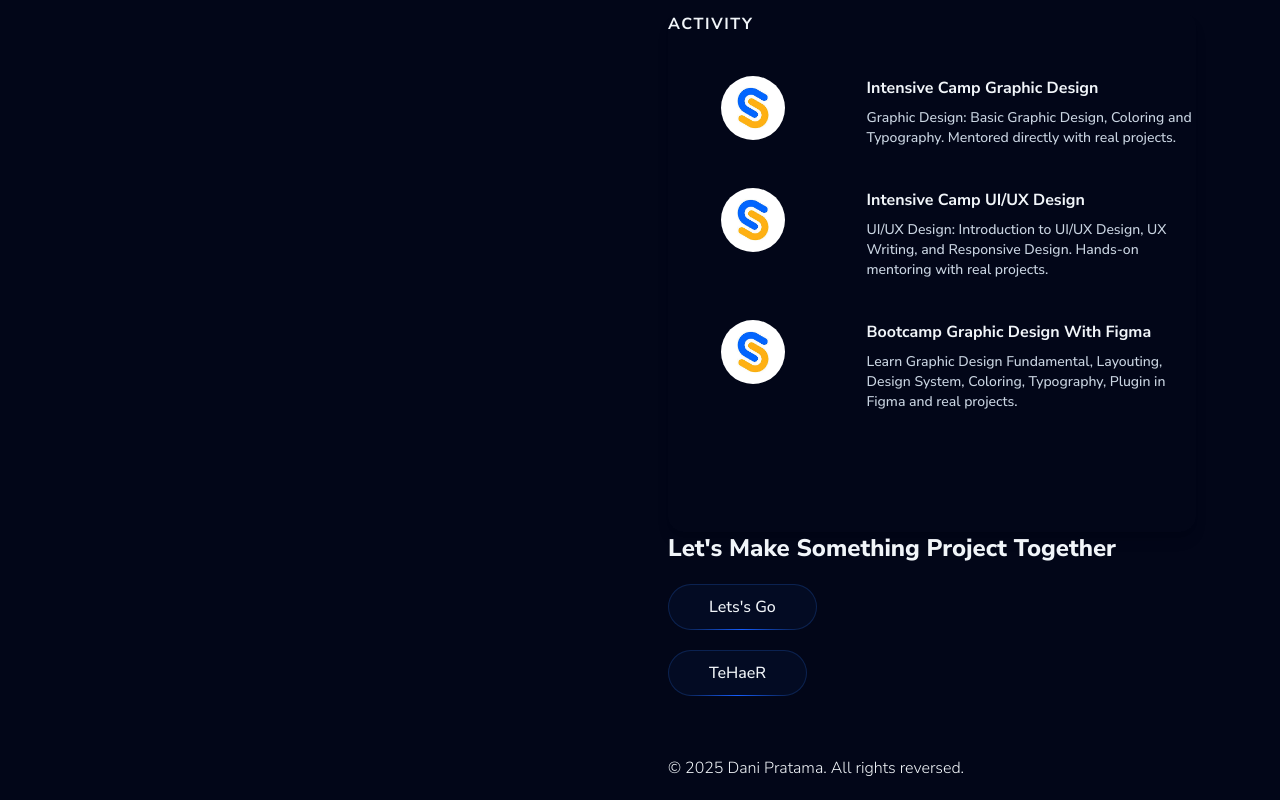
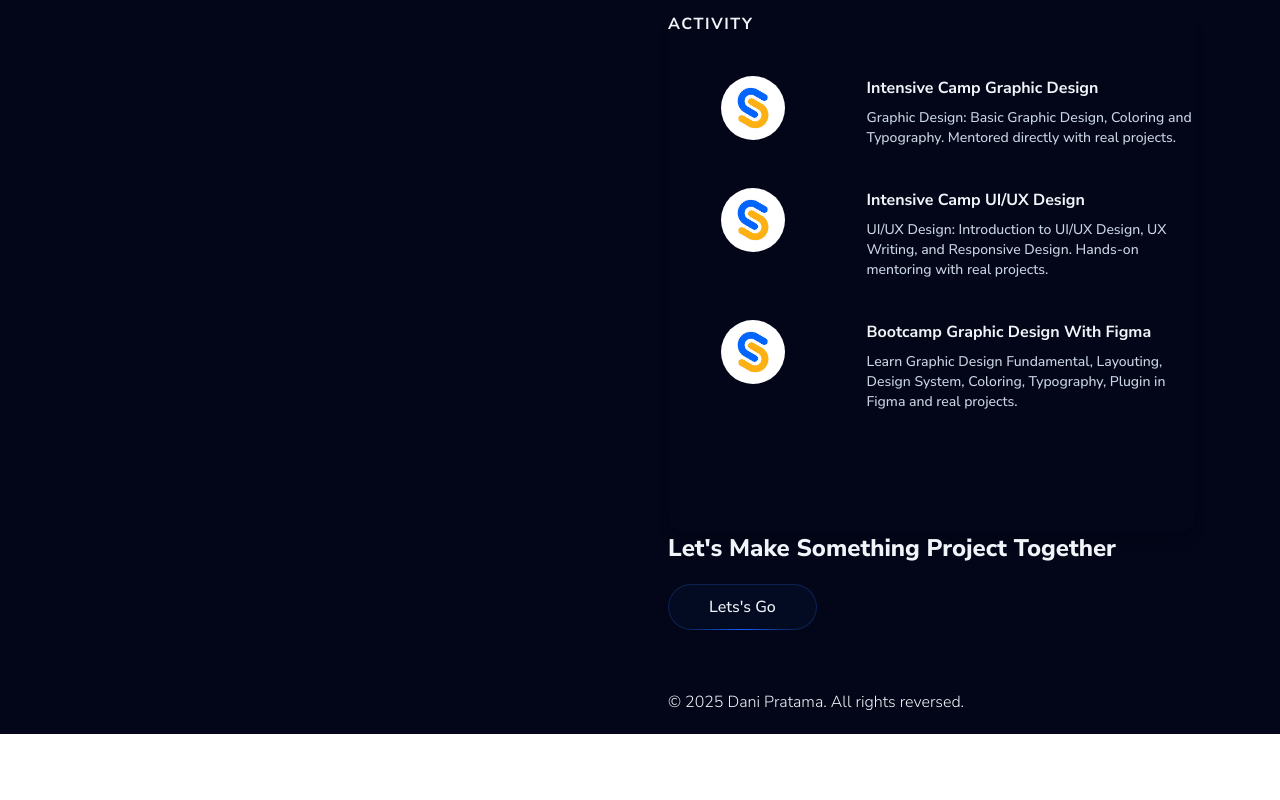
Before and after one commit to rvfdl/portofolio, a React (Vite) app: page / in a window 1280 px wide. Shown: the part 1512-2312 px from the top of the page. After the commit the page ends 2246 px from the top, so only its background shows below. Built offline with nearby package versions, Linux system fonts and the light colour scheme.

Commit message:
Update Footer.tsx
delete event

```diff
--- a/src/components/Footer.tsx
+++ b/src/components/Footer.tsx
@@ -8,9 +8,6 @@ const Footer = () => {
         <div className='pt-5'>
           <Button className='text-slate-100 nunito-sans font-medium' onClick={() => window.open('https://wa.me/6285747485067', '_blank')}>Lets's Go</Button>
         </div>
-        <div className='pt-5'>
-          <Button className='text-slate-100 nunito-sans font-medium' onClick={() => window.open('https://link.dana.id/danakaget?c=sd4xwxlkt&r=hKBIUt&orderId=20250331101214333315010300166431516667323', '_blank')}>TeHaeR</Button>
-        </div>
       </div>
       <div>
         <p className='nunito-sans font-light py-5'>© 2025 Dani Pratama. All rights reversed.</p>
```
